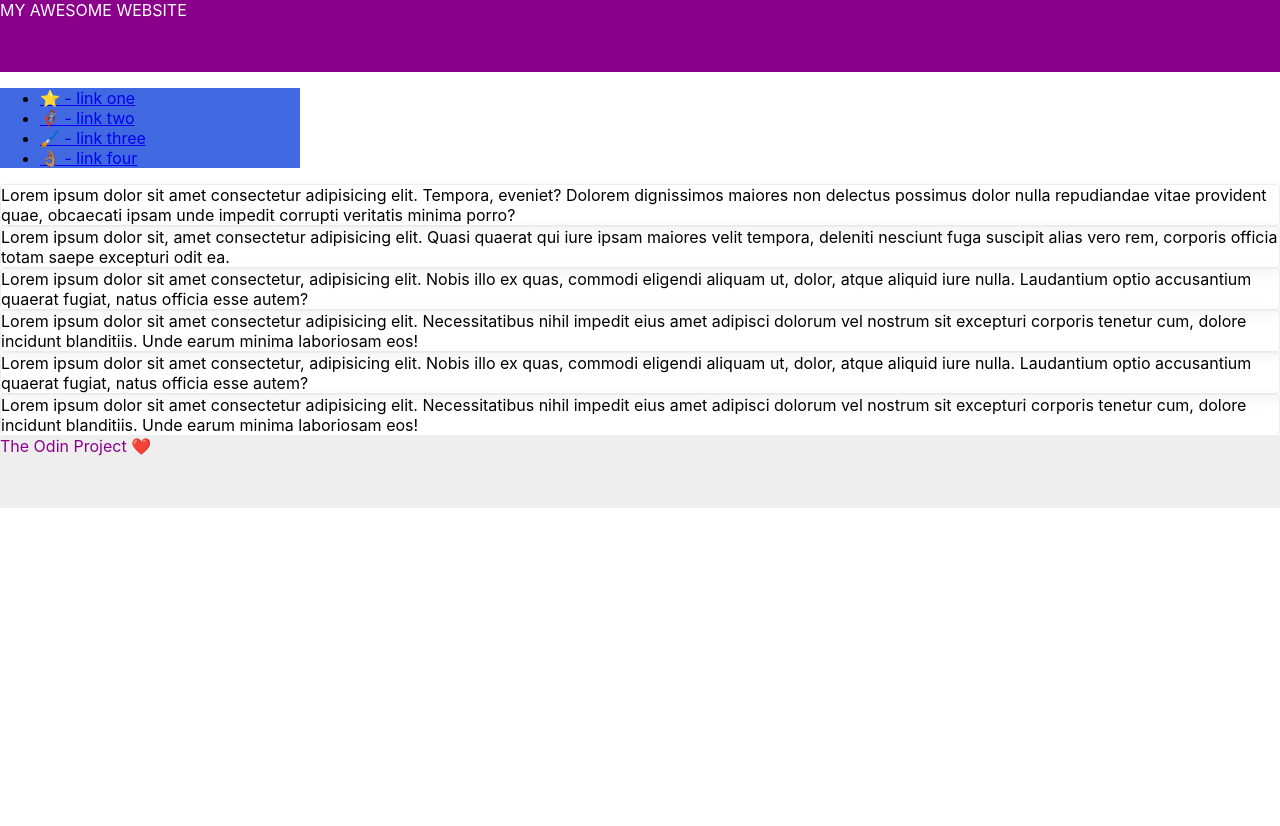
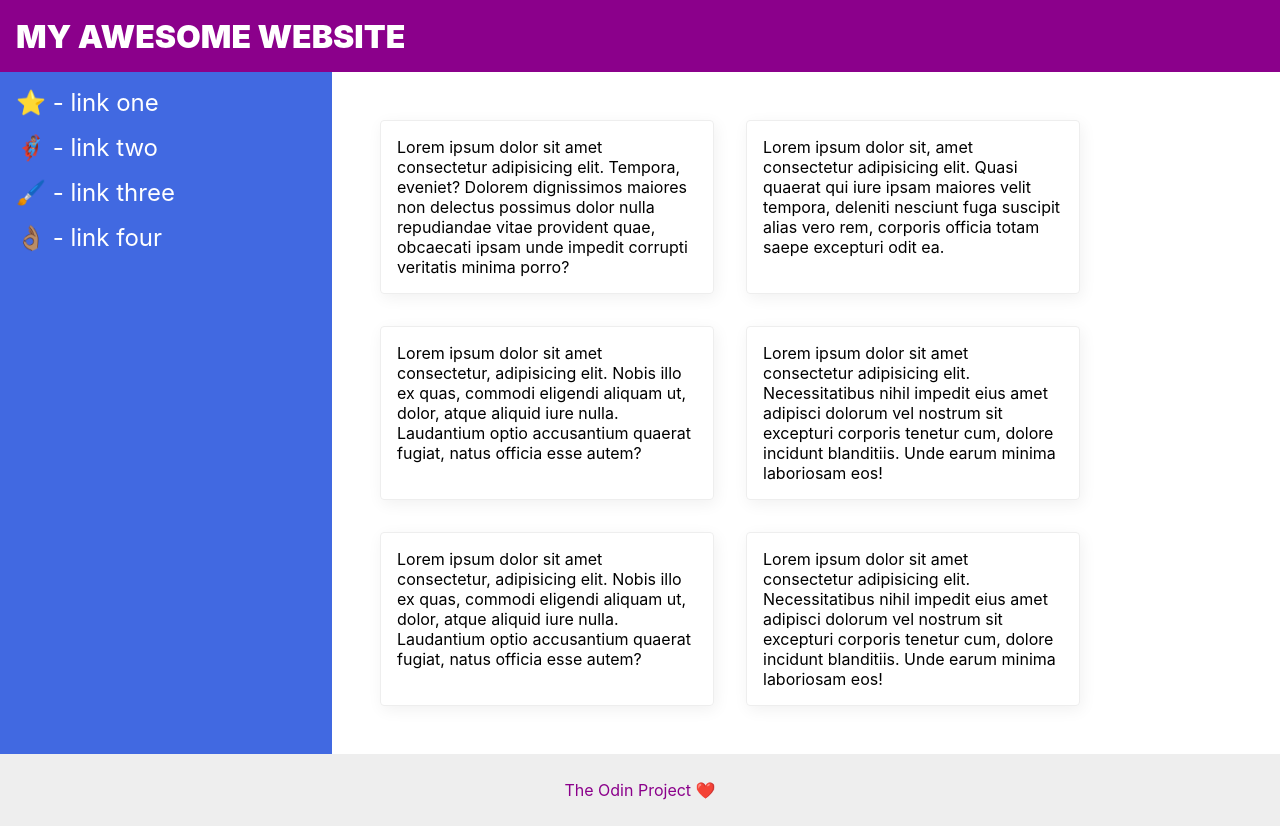
Before and after one commit to Clabbe94/css-exercises-odin-project, a plain HTML site: page flex/07-flex-layout-2/index.html in a window 1280 px wide. Before the commit the page ends 800 px from the top, so only its background shows below. Drawn offline with Linux system fonts and the light colour scheme.

Commit message:
accomplished the flex exercices

```diff
--- a/flex/02-flex-header/solution/solution.css
+++ b/flex/02-flex-header/solution/solution.css
@@ -1,4 +1,4 @@
-.header  {
+.header {
   font-family: monospace;
   background: papayawhip;
 }
--- a/flex/02-flex-header/style.css
+++ b/flex/02-flex-header/style.css
@@ -1,6 +1,7 @@
-.header  {
+.header {
   font-family: monospace;
   background: papayawhip;
+  justify-content: center;
 }
 
 .logo {
@@ -23,3 +24,19 @@ a {
   /* this removes the line under the links */
   text-decoration: none;
 }
+
+/*SOLUTION*/
+
+.header {
+  padding: 8px;
+  display: flex;
+  align-items: center;
+  justify-content: space-between;
+}
+
+ul {
+  display: flex;
+  margin: 0;
+  padding: 0;
+  gap: 8px;
+}
--- a/flex/03-flex-header-2/solution/solution.css
+++ b/flex/03-flex-header-2/solution/solution.css
@@ -1,6 +1,6 @@
 /* this is some magical font-importing.
 you'll learn about it later. */
-@import url('https://fonts.googleapis.com/css2?family=Besley:ital,wght@0,400;1,900&display=swap');
+@import url("https://fonts.googleapis.com/css2?family=Besley:ital,wght@0,400;1,900&display=swap");
 
 body {
   margin: 0;
@@ -11,15 +11,15 @@ body {
 .header {
   background: white;
   border-bottom: 1px solid #ddd;
-  box-shadow: 0 0 8px rgba(0,0,0,.1);
+  box-shadow: 0 0 8px rgba(0, 0, 0, 0.1);
 }
 
 .profile-image {
   background: rebeccapurple;
-  box-shadow: inset 2px 2px 4px rgba(0,0,0,.5);
+  box-shadow: inset 2px 2px 4px rgba(0, 0, 0, 0.5);
   border-radius: 50%;
   width: 48px;
-  height:  48px;
+  height: 48px;
 }
 
 .logo {
@@ -63,7 +63,8 @@ ul {
   gap: 16px;
 }
 
-.left, .right {
+.left,
+.right {
   display: flex;
   align-items: center;
   gap: 16px;
--- a/flex/03-flex-header-2/style.css
+++ b/flex/03-flex-header-2/style.css
@@ -1,6 +1,6 @@
 /* this is some magical font-importing.
 you'll learn about it later. */
-@import url('https://fonts.googleapis.com/css2?family=Besley:ital,wght@0,400;1,900&display=swap');
+@import url("https://fonts.googleapis.com/css2?family=Besley:ital,wght@0,400;1,900&display=swap");
 
 body {
   margin: 0;
@@ -11,15 +11,15 @@ body {
 .header {
   background: white;
   border-bottom: 1px solid #ddd;
-  box-shadow: 0 0 8px rgba(0,0,0,.1);
+  box-shadow: 0 0 8px rgba(0, 0, 0, 0.1);
 }
 
 .profile-image {
   background: rebeccapurple;
-  box-shadow: inset 2px 2px 4px rgba(0,0,0,.5);
+  box-shadow: inset 2px 2px 4px rgba(0, 0, 0, 0.5);
   border-radius: 50%;
   width: 48px;
-  height:  48px;
+  height: 48px;
 }
 
 .logo {
@@ -46,3 +46,47 @@ a {
 ul {
   list-style-type: none;
 }
+
+/* OWN SOLUTION */
+
+/*
+.header {
+  display: flex;
+  padding: 2.5px 8px 2.5px 8px;
+  align-items: center;
+}
+
+ul {
+  display: flex;
+  padding: 8px;
+  flex: 1;
+  gap: 16px;
+  margin: 8px;
+}
+
+button {
+  margin: 18px;
+} */
+
+/* OWN REPLICATION of the SUGGESTED SOLUTION */
+
+.header {
+  display: flex;
+  justify-content: space-between;
+  align-items: center;
+  padding: 8px;
+}
+
+ul {
+  display: flex;
+  margin: 0;
+  padding: 0;
+  gap: 16px;
+}
+
+.left,
+.right {
+  display: flex;
+  align-items: center;
+  gap: 16px;
+}
--- a/flex/04-flex-information/style.css
+++ b/flex/04-flex-information/style.css
@@ -1,5 +1,5 @@
 body {
-  font-family: 'Courier New', Courier, monospace;
+  font-family: "Courier New", Courier, monospace;
 }
 
 img {
@@ -24,3 +24,24 @@ img {
   justify-content: center;
   background: #eee;
 }
+
+/* SOLUTION */
+
+body {
+  text-align: center;
+}
+
+.title {
+  margin-bottom: 32px;
+}
+
+.container {
+  display: flex;
+  align-items: center;
+  justify-content: center;
+  gap: 52px;
+}
+
+.info {
+  max-width: 200px;
+}
--- a/flex/05-flex-modal/style.css
+++ b/flex/05-flex-modal/style.css
@@ -1,6 +1,7 @@
-@import url('https://fonts.googleapis.com/css2?family=Roboto:wght@400;700&display=swap');
+@import url("https://fonts.googleapis.com/css2?family=Roboto:wght@400;700&display=swap");
 
-html, body {
+html,
+body {
   height: 100%;
 }
 
@@ -19,7 +20,7 @@ body {
   background: white;
   width: 480px;
   border-radius: 10px;
-  box-shadow: 2px 4px 16px rgba(0,0,0,.2);
+  box-shadow: 2px 4px 16px rgba(0, 0, 0, 0.2);
 }
 
 .icon {
@@ -64,3 +65,28 @@ button.cancel {
   border: 1px solid #ddd;
   color: royalblue;
 }
+
+/* SOLUTION */
+
+.modal {
+  display: flex;
+  padding: 16px;
+  gap: 16px;
+}
+
+.header {
+  display: flex;
+  justify-content: space-between;
+  align-items: center;
+  font-size: 18px;
+  font-weight: 700;
+  margin-bottom: 8px;
+}
+
+.icon {
+  flex-shrink: 0;
+}
+
+.text {
+  margin-bottom: 16px;
+}
--- a/flex/06-flex-layout/style.css
+++ b/flex/06-flex-layout/style.css
@@ -1,4 +1,4 @@
-@import url('https://fonts.googleapis.com/css2?family=Roboto:wght@400;700&display=swap');
+@import url("https://fonts.googleapis.com/css2?family=Roboto:wght@400;700&display=swap");
 
 body {
   height: 100vh;
@@ -25,3 +25,97 @@ input {
   width: 400px;
   margin-bottom: 16px;
 }
+
+/* OWN SOLUTION */
+/*
+body {
+  display: flex;
+  flex-direction: column;
+}
+
+.header {
+  display: flex;
+  justify-content: space-between;
+}
+
+.left-links,
+.right-links {
+  display: flex;
+  gap: 18px;
+  padding: 0px;
+  margin: 8px;
+}
+
+.footer {
+  display: flex;
+  justify-content: space-between;
+  background-color: #ddd;
+  padding: 16px;
+}
+
+a {
+  text-decoration: none;
+  color: #666;
+}
+
+ul {
+  list-style: none;
+}
+
+.content {
+  display: flex;
+  flex: 1;
+  flex-direction: column;
+  justify-content: center;
+  align-items: center;
+
+  padding: 30px;
+  margin-bottom: 620px;
+}
+
+button {
+  padding: 8px 16px;
+}
+*/
+
+/*SUGGESTED SOLUTION RECREATION*/
+
+body {
+  display: flex;
+  flex-direction: column;
+}
+
+button {
+  padding: 8px 16px;
+}
+
+.content {
+  flex: 1;
+  display: flex;
+  align-items: center;
+  justify-content: center;
+  flex-direction: column;
+}
+
+a {
+  color: #666;
+  text-decoration: none;
+}
+
+.header,
+.footer {
+  display: flex;
+  justify-content: space-between;
+  padding: 16px;
+}
+
+.footer {
+  background: #eee;
+}
+
+ul {
+  display: flex;
+  list-style: none;
+  margin: 0;
+  gap: 16px;
+}
--- a/flex/07-flex-layout-2/index.html
+++ b/flex/07-flex-layout-2/index.html
@@ -7,11 +7,12 @@
   <title>The Holy Grail</title>
   <link rel="stylesheet" href="style.css">
 </head>
-<body>
+
   <div class="header">
     MY AWESOME WEBSITE
   </div>
 
+  <div class="body">
     <div class="sidebar">
       <ul>
         <li><a href="google.com">⭐ - link one</a></li>
@@ -21,12 +22,27 @@
       </ul>
     </div>
 
+    <div class="card-container">
+
+      <div class="top">
         <div class="card">Lorem ipsum dolor sit amet consectetur adipisicing elit. Tempora, eveniet? Dolorem dignissimos maiores non delectus possimus dolor nulla repudiandae vitae provident quae, obcaecati ipsam unde impedit corrupti veritatis minima porro?</div>
         <div class="card">Lorem ipsum dolor sit, amet consectetur adipisicing elit. Quasi quaerat qui iure ipsam maiores velit tempora, deleniti nesciunt fuga suscipit alias vero rem, corporis officia totam saepe excepturi odit ea.</div>
+      </div>
+
+
+      <div class="middle">
         <div class="card">Lorem ipsum dolor sit amet consectetur, adipisicing elit. Nobis illo ex quas, commodi eligendi aliquam ut, dolor, atque aliquid iure nulla. Laudantium optio accusantium quaerat fugiat, natus officia esse autem?</div>
         <div class="card">Lorem ipsum dolor sit amet consectetur adipisicing elit. Necessitatibus nihil impedit eius amet adipisci dolorum vel nostrum sit excepturi corporis tenetur cum, dolore incidunt blanditiis. Unde earum minima laboriosam eos!</div>
+      </div>
+
+      <div class="bottom">
         <div class="card">Lorem ipsum dolor sit amet consectetur, adipisicing elit. Nobis illo ex quas, commodi eligendi aliquam ut, dolor, atque aliquid iure nulla. Laudantium optio accusantium quaerat fugiat, natus officia esse autem?</div>
         <div class="card">Lorem ipsum dolor sit amet consectetur adipisicing elit. Necessitatibus nihil impedit eius amet adipisci dolorum vel nostrum sit excepturi corporis tenetur cum, dolore incidunt blanditiis. Unde earum minima laboriosam eos!</div>
+      </div>
+
+    </div>
+
+  </div>
 
   <div class="footer">
     The Odin Project ❤️
--- a/flex/07-flex-layout-2/solution/solution.css
+++ b/flex/07-flex-layout-2/solution/solution.css
@@ -1,5 +1,6 @@
 body {
-  font-family: -apple-system, BlinkMacSystemFont, 'Segoe UI', Roboto, Oxygen, Ubuntu, Cantarell, 'Open Sans', 'Helvetica Neue', sans-serif;
+  font-family: -apple-system, BlinkMacSystemFont, "Segoe UI", Roboto, Oxygen,
+    Ubuntu, Cantarell, "Open Sans", "Helvetica Neue", sans-serif;
   margin: 0;
   min-height: 100vh;
 }
@@ -23,7 +24,7 @@ body {
 
 .card {
   border: 1px solid #eee;
-  box-shadow: 2px 4px 16px rgba(0,0,0,.06);
+  box-shadow: 2px 4px 16px rgba(0, 0, 0, 0.06);
   border-radius: 4px;
 }
 
@@ -32,6 +33,7 @@ body {
 body {
   display: flex;
   flex-direction: column;
+  flex-wrap: wrap;
 }
 
 .header {
@@ -85,3 +87,11 @@ a {
   align-items: center;
   justify-content: center;
 }
+
+/*ADDED BY ME (was missing)*/
+
+.top,
+.middle,
+.bottom {
+  display: flex;
+}
--- a/flex/07-flex-layout-2/style.css
+++ b/flex/07-flex-layout-2/style.css
@@ -1,5 +1,6 @@
 body {
-  font-family: -apple-system, BlinkMacSystemFont, 'Segoe UI', Roboto, Oxygen, Ubuntu, Cantarell, 'Open Sans', 'Helvetica Neue', sans-serif;
+  font-family: -apple-system, BlinkMacSystemFont, "Segoe UI", Roboto, Oxygen,
+    Ubuntu, Cantarell, "Open Sans", "Helvetica Neue", sans-serif;
   margin: 0;
   min-height: 100vh;
 }
@@ -23,6 +24,72 @@ body {
 
 .card {
   border: 1px solid #eee;
-  box-shadow: 2px 4px 16px rgba(0,0,0,.06);
+  box-shadow: 2px 4px 16px rgba(0, 0, 0, 0.06);
   border-radius: 4px;
 }
+
+/* SOLUTION */
+
+body {
+  display: flex;
+  flex-direction: column;
+  flex-wrap: wrap;
+}
+
+.header {
+  display: flex;
+  align-items: center;
+  font-weight: 900;
+  font-size: 32px;
+  padding-left: 16px;
+}
+
+.body {
+  display: flex;
+  flex: 1;
+}
+
+.sidebar {
+  flex-shrink: 0;
+  padding: 16px;
+}
+
+ul {
+  list-style-type: none;
+  padding: 0;
+  margin: 0;
+}
+
+li {
+  margin-bottom: 16px;
+}
+
+a {
+  text-decoration: none;
+  color: white;
+  font-size: 24px;
+}
+
+.card-container {
+  display: flex;
+  padding: 32px;
+  flex-wrap: wrap;
+}
+
+.card {
+  margin: 16px;
+  padding: 16px;
+  width: 300px;
+}
+
+.top,
+.middle,
+.bottom {
+  display: flex;
+}
+
+.footer {
+  display: flex;
+  align-items: center;
+  justify-content: center;
+}
```
Also changed, not shown: flex/01-flex-center/style.css (+8 -0 lines), flex/03-flex-header-2/index.html (+4 -0 lines), flex/04-flex-information/index.html (+13 -0 lines), flex/05-flex-modal/index.html (+14 -5 lines), flex/05-flex-modal/solution/solution.css (+4 -3 lines), flex/07-flex-layout-2/solution/solution.html (+9 -0 lines). Lines whose indentation alone changed are shown as unchanged.
